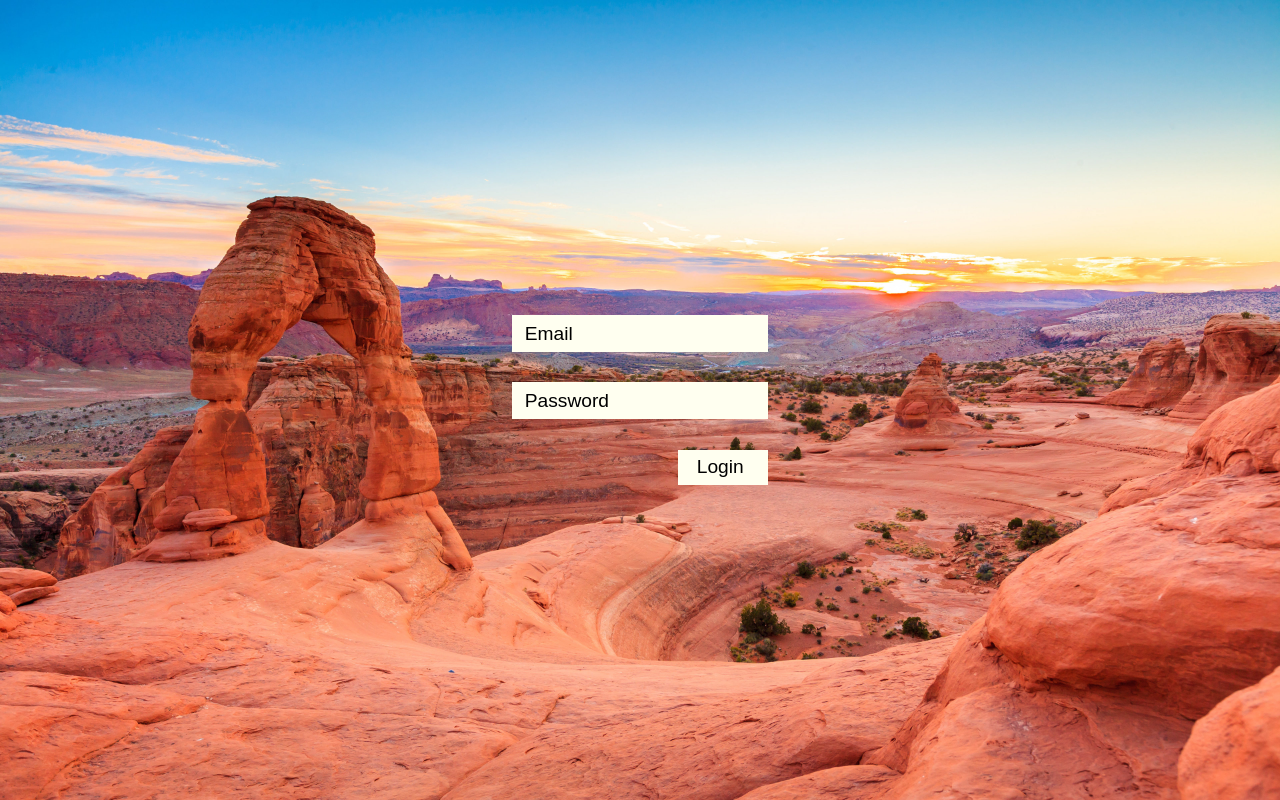
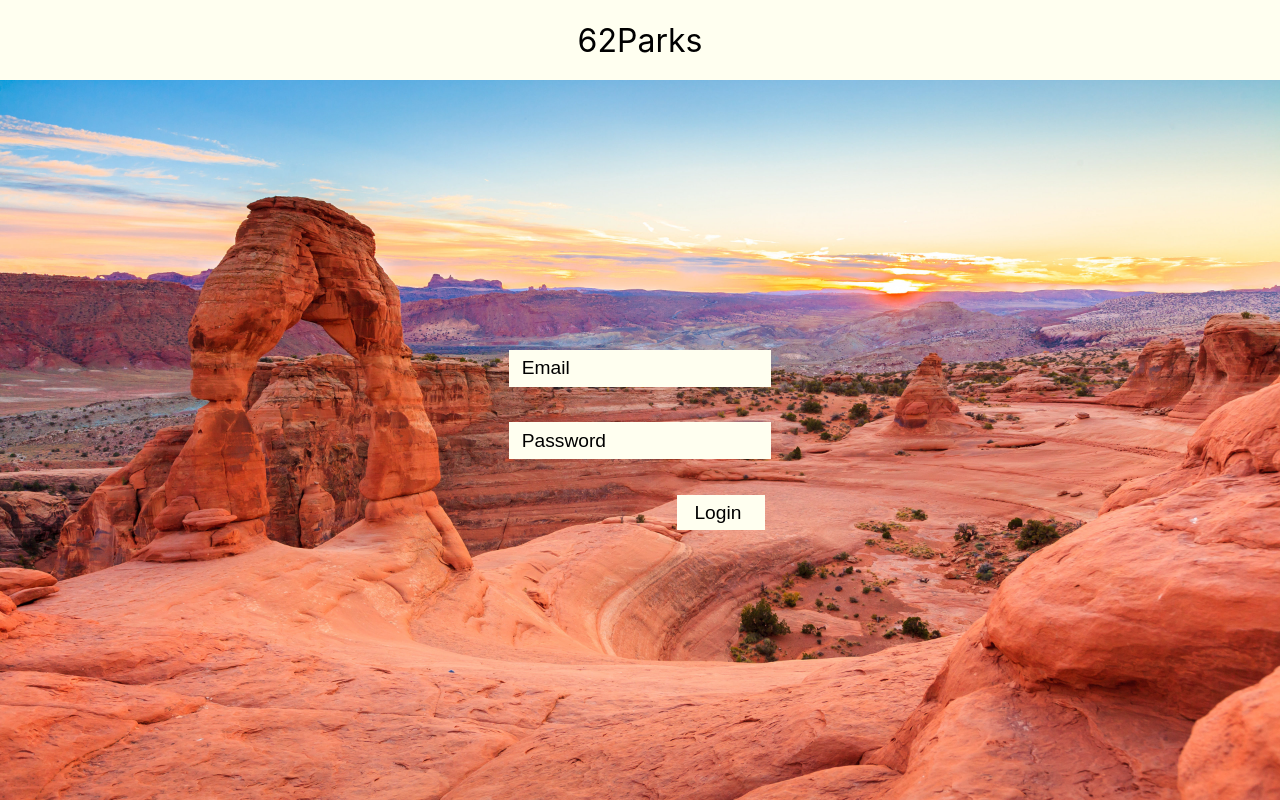
Before and after one commit to MattRodigheri/61Parks, a React (Create React App) app: page / in a window 1280 px wide. Built offline with nearby package versions, Linux system fonts and the light colour scheme.

Commit message:
added header to login page

```diff
--- a/src/App.css
+++ b/src/App.css
@@ -1,24 +1,31 @@
 .App {
-  height: 100vh;
-  display: flex;
-  align-items: center;
-  justify-content: center;
+  /* height: 100vh; */
+  /* display: flex; */
+  /* align-items: center; */
   background-image: url("./assets/arches.jpg");
   background-size: cover;
 }
 
+.form-container {
+  height: 90vh;
+  display: flex;
+  justify-content: center;
+  align-items: center;
+}
+
 form {
   display: flex;
+  align-items: center;
   flex-direction: column;
   justify-content: space-around;
-  width: 20%;
-  height: 25%;
+  height: 30%;
 }
 
 form input {
   height: 35px;
   border: 0 none;
   background: ivory;
+  margin: 1% 0;
   padding-left: 5%;
   font-size: larger;
 }
@@ -30,3 +37,12 @@ form input[type="submit"] {
   margin-left: auto;
   padding-left: 0;
 }
+
+.Header {
+  display: flex;
+  justify-content: center;
+  align-items: center;
+  height: 10vh;
+  background-color: ivory;
+  font-size: xx-large;
+}
--- a/src/components/App.js
+++ b/src/components/App.js
@@ -1,14 +1,20 @@
 import React from "react";
+import Header from "./Header.js";
+import Login from "./Login.js";
 import "../App.css";
 
 function App() {
   return (
     <div className="App">
-      <form>
-        <input type="text" defaultValue="Email" />
-        <input type="text" defaultValue="Password" />
-        <input type="submit" value="Login" />
-      </form>
+      <Header />
+      <Login />
+      {/* <div className="App">
+        <form>
+          <input type="text" defaultValue="Email" />
+          <input type="text" defaultValue="Password" />
+          <input type="submit" value="Login" />
+        </form>
+      </div>*/}
     </div>
   );
 }
--- /dev/null
+++ b/src/components/Header.js
@@ -0,0 +1,8 @@
+import React from "react";
+import "../App.css";
+
+function Header() {
+  return <div className="Header">62Parks</div>;
+}
+
+export default Header;
--- /dev/null
+++ b/src/components/Login.js
@@ -0,0 +1,16 @@
+import React from "react";
+import "../App.css";
+
+function Login() {
+  return (
+    <div className="form-container">
+      <form>
+        <input type="text" defaultValue="Email" />
+        <input type="text" defaultValue="Password" />
+        <input type="submit" value="Login" />
+      </form>
+    </div>
+  );
+}
+
+export default Login;
```
